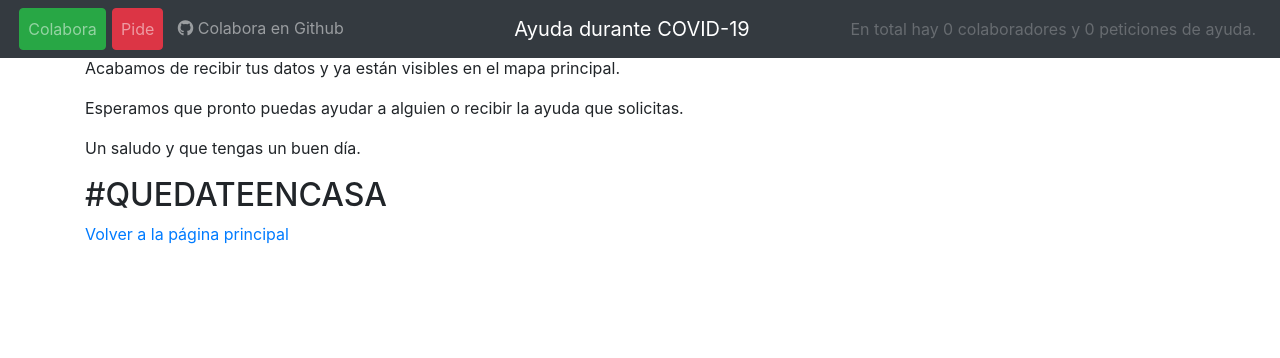
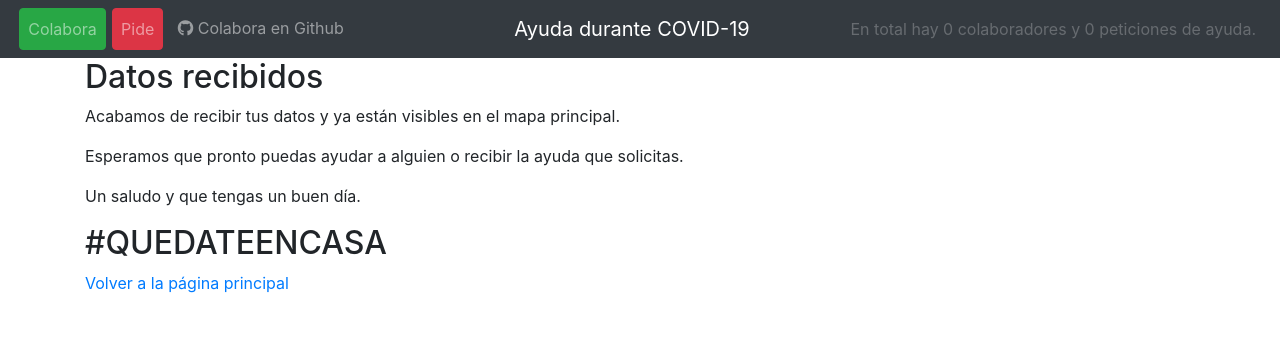
Before and after one commit to pablofm/ayudacovid19, a Django app: page /datos_decibidos/ in a window 1280 px wide. Shown: the top 358 px of the page. Run offline with Django 3.2, Linux system fonts and the light colour scheme; data that the repository does not hold is empty; parts of the project's set-up code (start-up, migrations or seed data) failed here and were passed over; some libraries are stand-ins or nearby versions.

Commit message:
Arreglado Estilo

```diff
--- a/base/templates/404.html
+++ b/base/templates/404.html
@@ -2,10 +2,11 @@
 
 {% block content %}
 <div class="container">
-    <div class="row colabora">
+    <div class="row">
         <div class="col-12">
             <h1>La página que buscas no existe</h1>
         </div>
     </div>
 </div>
+<script >resize();</script>
 {% endblock content %}
--- a/base/templates/500.html
+++ b/base/templates/500.html
@@ -2,10 +2,11 @@
 
 {% block content %}
 <div class="container">
-    <div class="row colabora">
+    <div class="row">
         <div class="col-12">
             <h1>Se ha producido un error</h1>
         </div>
     </div>
 </div>
+<script >resize();</script>
 {% endblock content %}
--- a/base/templates/base/datos_recibidos.html
+++ b/base/templates/base/datos_recibidos.html
@@ -3,9 +3,9 @@
 
 {% block content %}
 <div class="container">
-    <div class="row colabora">
+    <div class="row">
         <div class="col-12">
-            <h1>Datos recibidos</h1>
+            <h2>Datos recibidos</h2>
             <p>Acabamos de recibir tus datos y ya están visibles en el mapa principal.</p>
             <p>Esperamos que pronto puedas ayudar a alguien o recibir la ayuda que solicitas.</p>
             <p>Un saludo y que tengas un buen día.</p>
@@ -13,5 +13,6 @@
             <p><a href="{% url 'index' %}">Volver a la página principal</a></p>
         </div>
     </div>
-<div class="container">
+</div>
+<script >resize();</script>
 {% endblock content %}
--- a/base/templates/base/peticion_enviada.html
+++ b/base/templates/base/peticion_enviada.html
@@ -3,9 +3,9 @@
 
 {% block content %}
 <div class="container">
-    <div class="row colabora">
+    <div class="row">
         <div class="col-12">
-            <h1>Solicitud de acceso enviada</h1>
+            <h2>Solicitud de acceso enviada</h2>
             <p>Acabamos de pedir permiso para poder cederte los datos de contacto solicitados.</p>
             <p>Esperamos que pronto nos de su autorización para poder hacerlo.</p>
             <p>Un saludo y que tengas un buen día.</p>
@@ -15,4 +15,5 @@
         </div>
     </div>
 </div>
+<script >resize();</script>
 {% endblock content %}
--- a/base/templates/base/validar_codigo.html
+++ b/base/templates/base/validar_codigo.html
@@ -17,4 +17,5 @@
         </div>
     </div>
 </div>
+<script >resize();</script>
 {% endblock content %}
```
